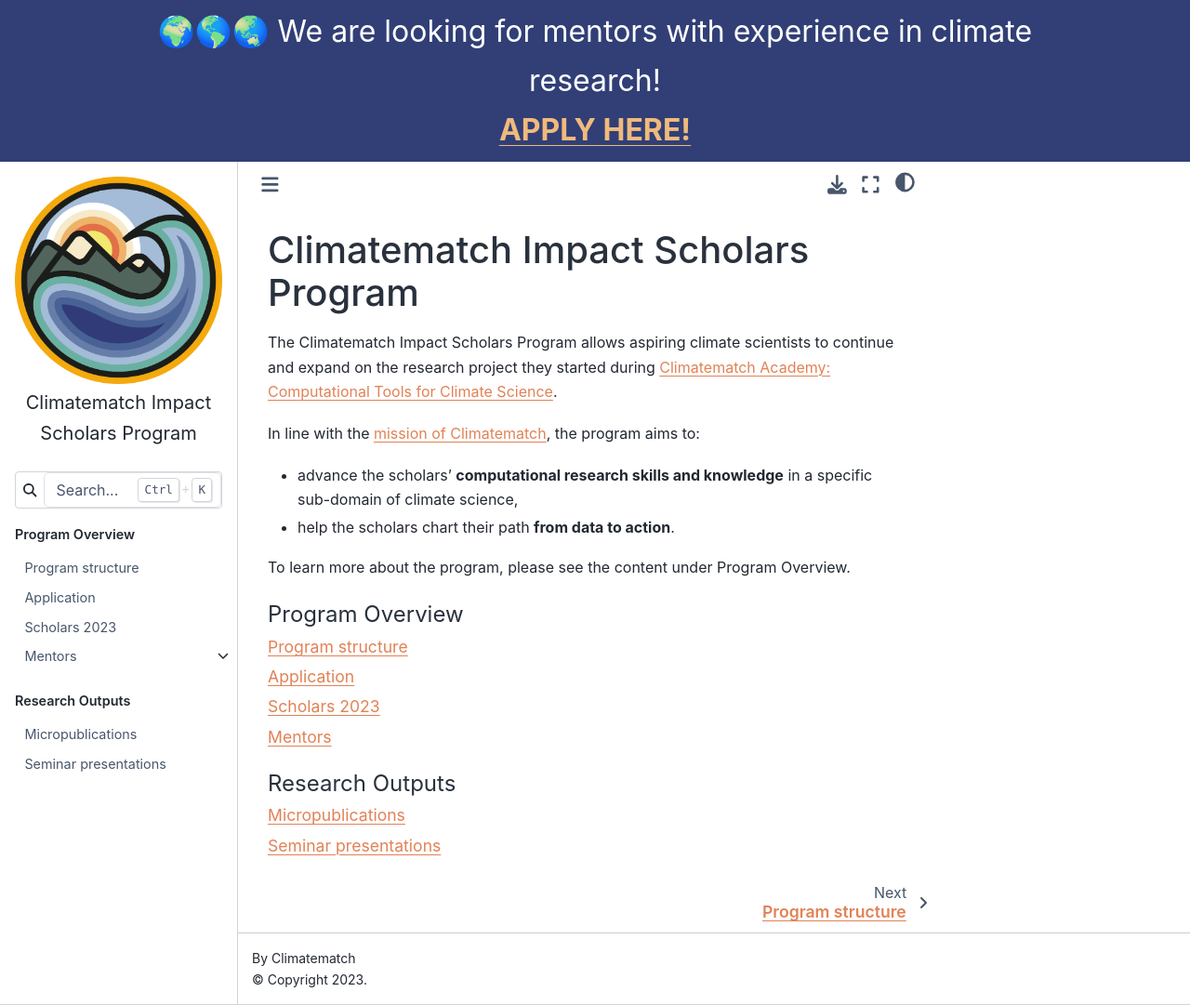
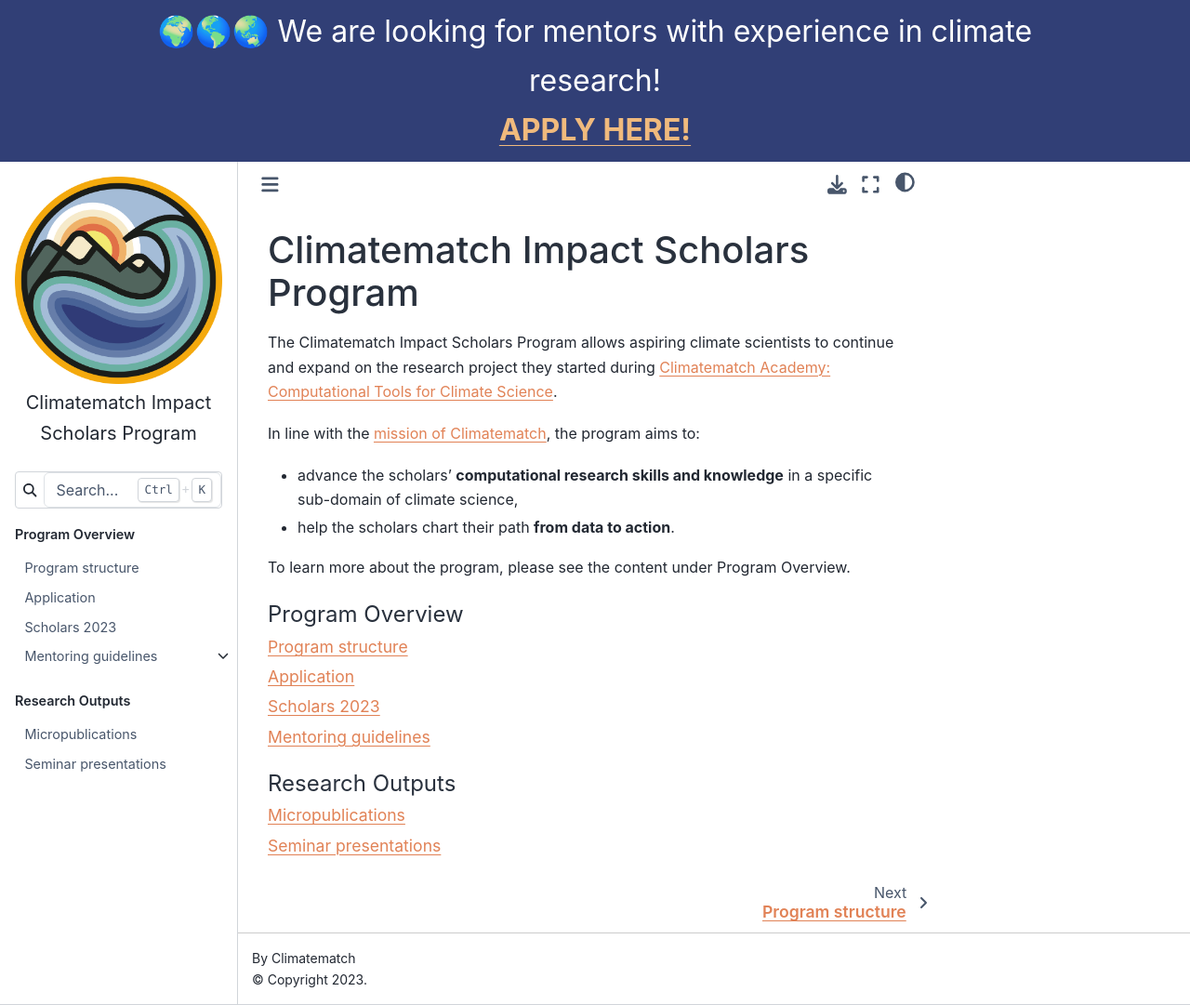
Before and after one commit to zanemit/cisp, a Jupyter Book: the page built from info/intro.md, in a window 1280 px wide and 1081 px high. Shown: the whole window at 93% size. Built offline with Jupyter Book 1.0.4 settings and Sphinx 7.4.7 and the Sphinx Book theme 1.1.4, drawn with Linux system fonts in a browser that asks for light colours.

Commit message:
Update toc

```diff
--- a/_toc.yml
+++ b/_toc.yml
@@ -15,6 +15,7 @@
     title: Mentors
     sections:
     - file: info/mentoring_guidelines
+    title: Mentoring guidelines
 - caption: Research Outputs
   chapters:
   - file: output-guidelines/micropublications
```
